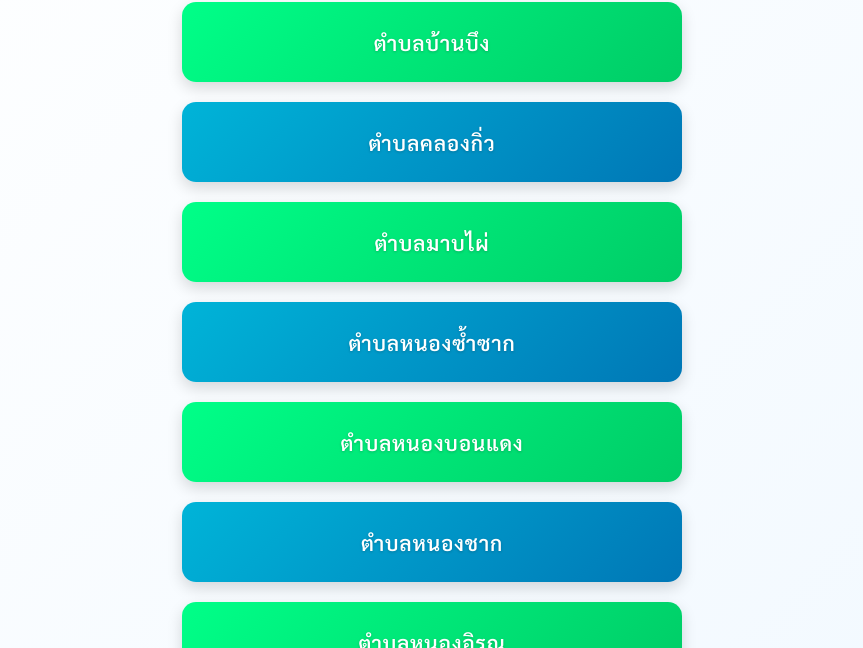
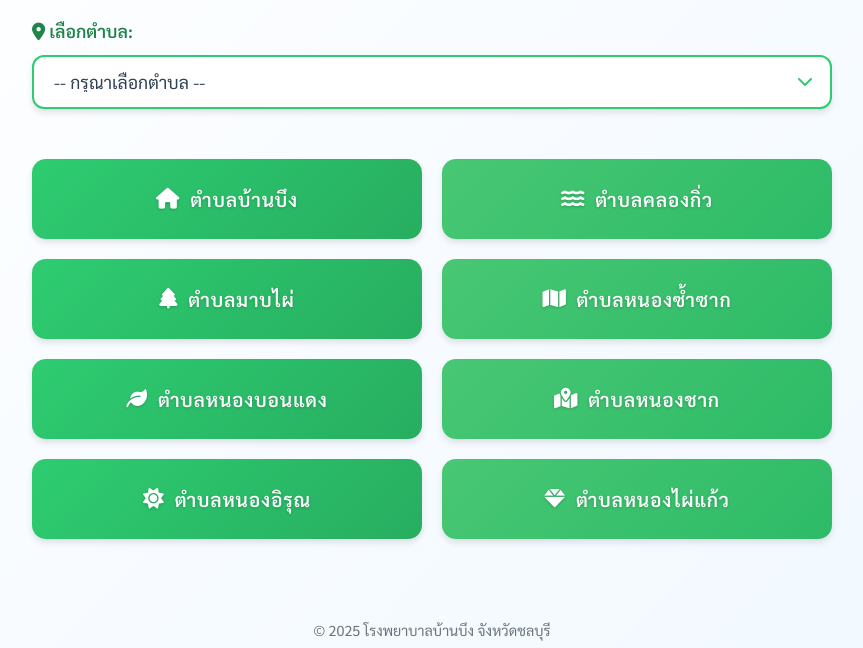
Before and after one commit to bbhhealth/person, a plain HTML site: page index.html in a window 1280 px wide. Shown: the part 152-800 px from the top of the page, without its empty margins (208-1071 px from the left). Drawn offline with Linux system fonts and the light colour scheme.

Commit message:
Update index.html

```diff
--- a/index.html
+++ b/index.html
@@ -4,15 +4,18 @@
   <title>โรงพยาบาลบ้านบึง</title>
   <meta name="viewport" content="width=device-width, initial-scale=1.0, maximum-scale=1.0, user-scalable=no">
   <link href="https://fonts.googleapis.com/css2?family=Sarabun:wght@400;500;600;700&display=swap" rel="stylesheet">
+  <link rel="stylesheet" href="https://cdnjs.cloudflare.com/ajax/libs/font-awesome/6.0.0-beta3/css/all.min.css">
   <style>
     :root {
       --transition-speed: 0.4s;
-      --bright-green: #00ff88;
-      --vibrant-green: #00cc66;
-      --electric-blue: #00b4d8;
-      --deep-blue: #0077b6;
+      --bright-green: #2ecc71;
+      --vibrant-green: #27ae60;
+      --light-green: #d5f5e3;
+      --dark-green: #1e8449;
       --light-bg: #f8f9fa;
-      --text-color: #2b2d42;
+      --text-color: #2c3e50;
+      --shadow: 0 4px 6px rgba(0, 0, 0, 0.1);
+      --shadow-hover: 0 10px 20px rgba(0, 0, 0, 0.15);
     }
 
     * {
@@ -47,7 +50,7 @@
       align-items: center;
       justify-content: center;
       gap: 20px;
-      margin-bottom: 10px;
+      margin-bottom: 30px;
       width: 100%;
       max-width: 800px;
       animation: fadeInDown 0.8s ease-out;
@@ -62,7 +65,7 @@
     .header img {
       width: 80px;
       height: auto;
-      filter: drop-shadow(0 4px 6px rgba(0,0,0,0.1));
+      filter: drop-shadow(var(--shadow));
       transition: transform 0.3s ease;
     }
 
@@ -73,21 +76,74 @@
     .title-container {
       display: flex;
       flex-direction: column;
+      text-align: center;
     }
 
     .header h2 {
       font-size: 1.8rem;
       font-weight: 700;
-      color: var(--deep-blue);
+      color: var(--dark-green);
       text-shadow: 0 2px 4px rgba(0,0,0,0.05);
       line-height: 1.3;
     }
 
-    .btn-container {
+    .district-selector {
       width: 100%;
-      max-width: 500px;
-      display: flex;
-      flex-direction: column;
+      max-width: 800px;
+      margin-bottom: 30px;
+      animation: fadeInUp 0.8s ease-out 0.2s both;
+    }
+
+    .district-selector label {
+      display: block;
+      margin-bottom: 10px;
+      font-weight: 600;
+      color: var(--dark-green);
+      font-size: 1.1rem;
+    }
+
+    .district-dropdown {
+      position: relative;
+      width: 100%;
+    }
+
+    .district-dropdown select {
+      width: 100%;
+      padding: 15px 20px;
+      font-size: 1.1rem;
+      border-radius: 12px;
+      border: 2px solid var(--bright-green);
+      background-color: white;
+      color: var(--text-color);
+      appearance: none;
+      cursor: pointer;
+      transition: all var(--transition-speed);
+      box-shadow: var(--shadow);
+    }
+
+    .district-dropdown select:focus {
+      outline: none;
+      border-color: var(--dark-green);
+      box-shadow: 0 0 0 3px rgba(46, 204, 113, 0.3);
+    }
+
+    .district-dropdown::after {
+      content: '\f078';
+      font-family: 'Font Awesome 6 Free';
+      font-weight: 900;
+      position: absolute;
+      top: 50%;
+      right: 20px;
+      transform: translateY(-50%);
+      color: var(--bright-green);
+      pointer-events: none;
+    }
+
+    .btn-grid {
+      width: 100%;
+      max-width: 800px;
+      display: grid;
+      grid-template-columns: repeat(auto-fit, minmax(300px, 1fr));
       gap: 20px;
       margin: 20px 0;
       animation: fadeInUp 0.8s ease-out 0.2s both;
@@ -99,13 +155,13 @@
       justify-content: center;
       width: 100%;
       padding: 20px;
-      font-size: 1.3rem;
+      font-size: 1.2rem;
       border-radius: 14px;
       color: white;
       font-weight: 600;
       letter-spacing: 0.8px;
       text-shadow: 0 1px 3px rgba(0,0,0,0.2);
-      box-shadow: 0 6px 15px rgba(0,0,0,0.15);
+      box-shadow: var(--shadow);
       transition: all var(--transition-speed) cubic-bezier(0.22, 1, 0.36, 1);
       border: none;
       cursor: pointer;
@@ -128,7 +184,7 @@
 
     .btn:hover {
       transform: translateY(-5px);
-      box-shadow: 0 12px 25px rgba(0,0,0,0.25);
+      box-shadow: var(--shadow-hover);
     }
 
     .btn:hover::after {
@@ -140,12 +196,17 @@
       box-shadow: 0 4px 8px rgba(0,0,0,0.2);
     }
 
+    .btn i {
+      margin-right: 10px;
+      font-size: 1.3rem;
+    }
+
     .btn-green {
       background: linear-gradient(135deg, var(--bright-green) 0%, var(--vibrant-green) 100%);
     }
 
-    .btn-blue {
-      background: linear-gradient(135deg, var(--electric-blue) 0%, var(--deep-blue) 100%);
+    .btn-green-alt {
+      background: linear-gradient(135deg, #48c774 0%, #2dbb67 100%);
     }
 
     .footer {
@@ -175,11 +236,12 @@
 
     .iframe-container.active {
       opacity: 1;
+      display: flex;
     }
 
     .iframe-header {
       padding: 18px 20px;
-      background: linear-gradient(135deg, var(--deep-blue) 0%, #023e8a 100%);
+      background: linear-gradient(135deg, var(--vibrant-green) 0%, var(--dark-green) 100%);
       color: white;
       display: flex;
       justify-content: space-between;
@@ -209,6 +271,9 @@
       font-weight: 600;
       box-shadow: 0 2px 5px rgba(0,0,0,0.1);
       transition: all 0.2s ease;
+      display: flex;
+      align-items: center;
+      gap: 5px;
     }
 
     .close-btn:hover {
@@ -257,7 +322,14 @@
 
       .header h2 {
         font-size: 1.5rem;
-        text-align: center;
+      }
+
+      .btn-grid {
+        grid-template-columns: 1fr;
+      }
+
+      .district-selector {
+        margin-bottom: 20px;
       }
     }
 
@@ -271,13 +343,13 @@
       }
 
       .btn {
-        font-size: 1.15rem;
+        font-size: 1.1rem;
         height: 75px;
         padding: 18px;
         border-radius: 12px;
       }
 
-      .btn-container {
+      .btn-grid {
         gap: 18px;
       }
 
@@ -287,6 +359,11 @@
 
       .iframe-header h2 {
         font-size: 1.1rem;
+      }
+
+      .district-dropdown select {
+        padding: 12px 15px;
+        font-size: 1rem;
       }
     }
   </style>
@@ -298,49 +375,66 @@
         <img src="https://firebasestorage.googleapis.com/v0/b/web-app-f13f4.appspot.com/o/BBH%20(2).png?alt=media&token=6986cc8d-0bc2-4cc4-aae9-c9fd39ec6a52" alt="โลโก้">
       </div>
       <div class="title-container">
-        <h2>ระบบสำรวจประชากร อำเภอบ้านบึง</h2>
+        <h2>ระบบสำรวจประชากร<br>อำเภอบ้านบึง</h2>
       </div>
     </div>
 
-    <div class="btn-container">
+    <div class="district-selector">
+      <label for="district-select"><i class="fas fa-map-marker-alt"></i> เลือกตำบล:</label>
+      <div class="district-dropdown">
+        <select id="district-select" onchange="navigateToDistrict()">
+          <option value="" selected disabled>-- กรุณาเลือกตำบล --</option>
+          <option value="บ้านบึง">ตำบลบ้านบึง</option>
+          <option value="คลองกิ่ว">ตำบลคลองกิ่ว</option>
+          <option value="มาบไผ่">ตำบลมาบไผ่</option>
+          <option value="หนองซ้ำซาก">ตำบลหนองซ้ำซาก</option>
+          <option value="หนองบอนแดง">ตำบลหนองบอนแดง</option>
+          <option value="หนองชาก">ตำบลหนองชาก</option>
+          <option value="หนองอิรุณ">ตำบลหนองอิรุณ</option>
+          <option value="หนองไผ่แก้ว">ตำบลหนองไผ่แก้ว</option>
+        </select>
+      </div>
+    </div>
+
+    <div class="btn-grid">
       <button onclick="showIframe('ตำบลบ้านบึง', 'https://script.google.com/a/*/macros/s/AKfycbxX0oHPrYNiqy57CJ9LsAXcgVMlhbP_nLOngBuD2j46MIltmOmyzfhenFnPN-1GJI8/exec')"
          class="btn btn-green">
-        ตำบลบ้านบึง
+        <i class="fas fa-home"></i> ตำบลบ้านบึง
       </button>
 
       <button onclick="showIframe('ตำบลคลองกิ่ว', 'https://script.google.com/a/*/macros/s/AKfycbx879bd2jFyHd1m5EqBnIGpOmx7Wd8wlTF6jH0kmphwe947TfGTfO0qwTfjyvd4KsS_eg/exec')"
-         class="btn btn-blue">
-        ตำบลคลองกิ่ว
+         class="btn btn-green-alt">
+        <i class="fas fa-water"></i> ตำบลคลองกิ่ว
       </button>
 
       <button onclick="showIframe('ตำบลมาบไผ่', 'https://script.google.com/a/*/macros/s/AKfycbwpR7qwl8G5tmOqQfVgCKMb4qSbdQ-rEg7YxzB12AnkoQY3jkMGd0CvayWawPjGRKO0Qg/exec')"
          class="btn btn-green">
-        ตำบลมาบไผ่
+        <i class="fas fa-tree"></i> ตำบลมาบไผ่
       </button>
 
       <button onclick="showIframe('ตำบลหนองซ้ำซาก', 'https://script.google.com/a/*/macros/s/AKfycbzCpr_6R5I-Av7m1KBrMiioD108WYjQlAOgqaFAlEZ56-4vR53GSsFDhTodQyvC1Bgs2Q/exec')"
-         class="btn btn-blue">
-        ตำบลหนองซ้ำซาก
+         class="btn btn-green-alt">
+        <i class="fas fa-map"></i> ตำบลหนองซ้ำซาก
       </button>
 
       <button onclick="showIframe('ตำบลหนองบอนแดง', 'https://script.google.com/a/*/macros/s/AKfycbx1D2vrTIKgcsESKaQwZEoTq14tv9EXc_8c5TM5mJLulHetinbrrNugdhXPEzjZ2zMMwg/exec')"
          class="btn btn-green">
-        ตำบลหนองบอนแดง
+        <i class="fas fa-leaf"></i> ตำบลหนองบอนแดง
       </button>
 
       <button onclick="showIframe('ตำบลหนองชาก', 'https://script.google.com/a/*/macros/s/AKfycbzprb5DM3uKar9ejJBuW4UX_dDUCQOCNev_foWcmvqOuvaqV7QHyqubgj6mt90v0XPwmg/exec')"
-         class="btn btn-blue">
-        ตำบลหนองชาก
+         class="btn btn-green-alt">
+        <i class="fas fa-map-marked-alt"></i> ตำบลหนองชาก
       </button>
 
       <button onclick="showIframe('ตำบลหนองอิรุณ', 'https://script.google.com/a/*/macros/s/AKfycbxR5oO5QoxKfJIR1S9fKJ-_cOczr9JS4omAduoYVN52o8bBk-aZPCY04qPExqRoIY6q/exec')"
          class="btn btn-green">
-        ตำบลหนองอิรุณ
+        <i class="fas fa-sun"></i> ตำบลหนองอิรุณ
       </button>
 
       <button onclick="showIframe('ตำบลหนองไผ่แก้ว', 'https://script.google.com/a/*/macros/s/AKfycbxRz2XryDdfTfnXt87a5xju0XTSnxpJxgDKBTait39Z9Jo3ECpYHZuzdgZ8rMmNdVLf/exec')"
-         class="btn btn-blue">
-        ตำบลหนองไผ่แก้ว
+         class="btn btn-green-alt">
+        <i class="fas fa-gem"></i> ตำบลหนองไผ่แก้ว
       </button>
     </div>
 
@@ -353,15 +447,38 @@
   <div id="iframeContainer" class="iframe-container">
     <div class="iframe-header">
       <h2 id="iframeTitle"></h2>
-      <button class="close-btn" onclick="hideIframe()">ปิด</button>
+      <button class="close-btn" onclick="hideIframe()">
+        <i class="fas fa-times"></i> ปิด
+      </button>
     </div>
     <iframe id="contentFrame" class="iframe-content" frameborder="0"></iframe>
   </div>
 
   <script>
+    // ข้อมูลตำบลและลิงก์
+    const districts = {
+      'บ้านบึง': 'https://script.google.com/a/*/macros/s/AKfycbxX0oHPrYNiqy57CJ9LsAXcgVMlhbP_nLOngBuD2j46MIltmOmyzfhenFnPN-1GJI8/exec',
+      'คลองกิ่ว': 'https://script.google.com/a/*/macros/s/AKfycbx879bd2jFyHd1m5EqBnIGpOmx7Wd8wlTF6jH0kmphwe947TfGTfO0qwTfjyvd4KsS_eg/exec',
+      'มาบไผ่': 'https://script.google.com/a/*/macros/s/AKfycbwpR7qwl8G5tmOqQfVgCKMb4qSbdQ-rEg7YxzB12AnkoQY3jkMGd0CvayWawPjGRKO0Qg/exec',
+      'หนองซ้ำซาก': 'https://script.google.com/a/*/macros/s/AKfycbzCpr_6R5I-Av7m1KBrMiioD108WYjQlAOgqaFAlEZ56-4vR53GSsFDhTodQyvC1Bgs2Q/exec',
+      'หนองบอนแดง': 'https://script.google.com/a/*/macros/s/AKfycbx1D2vrTIKgcsESKaQwZEoTq14tv9EXc_8c5TM5mJLulHetinbrrNugdhXPEzjZ2zMMwg/exec',
+      'หนองชาก': 'https://script.google.com/a/*/macros/s/AKfycbzprb5DM3uKar9ejJBuW4UX_dDUCQOCNev_foWcmvqOuvaqV7QHyqubgj6mt90v0XPwmg/exec',
+      'หนองอิรุณ': 'https://script.google.com/a/*/macros/s/AKfycbxR5oO5QoxKfJIR1S9fKJ-_cOczr9JS4omAduoYVN52o8bBk-aZPCY04qPExqRoIY6q/exec',
+      'หนองไผ่แก้ว': 'https://script.google.com/a/*/macros/s/AKfycbxRz2XryDdfTfnXt87a5xju0XTSnxpJxgDKBTait39Z9Jo3ECpYHZuzdgZ8rMmNdVLf/exec'
+    };
+
     function adjustHeight() {
       const appContainer = document.querySelector('.app-container');
       appContainer.style.minHeight = window.innerHeight + 'px';
+    }
+
+    function navigateToDistrict() {
+      const select = document.getElementById('district-select');
+      const selectedDistrict = select.value;
+
+      if (selectedDistrict && districts[selectedDistrict]) {
+        showIframe('ตำบล' + selectedDistrict, districts[selectedDistrict]);
+      }
     }
 
     function showIframe(title, url) {
```
